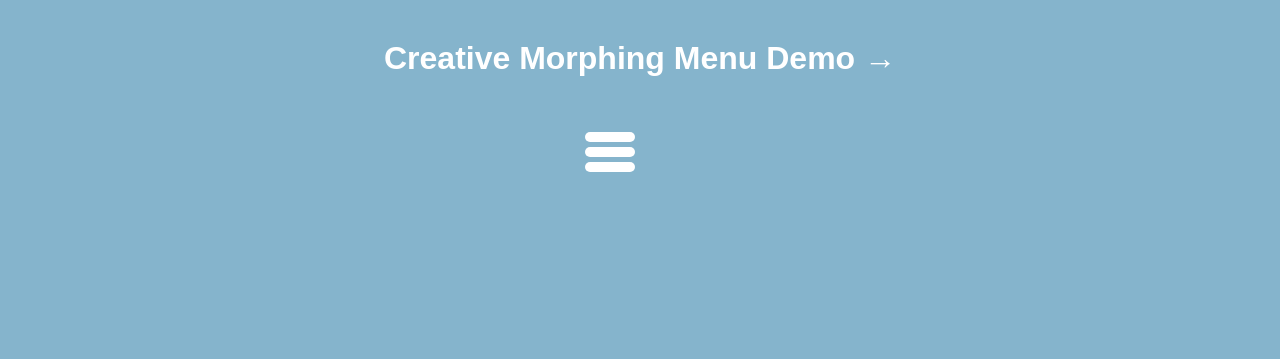
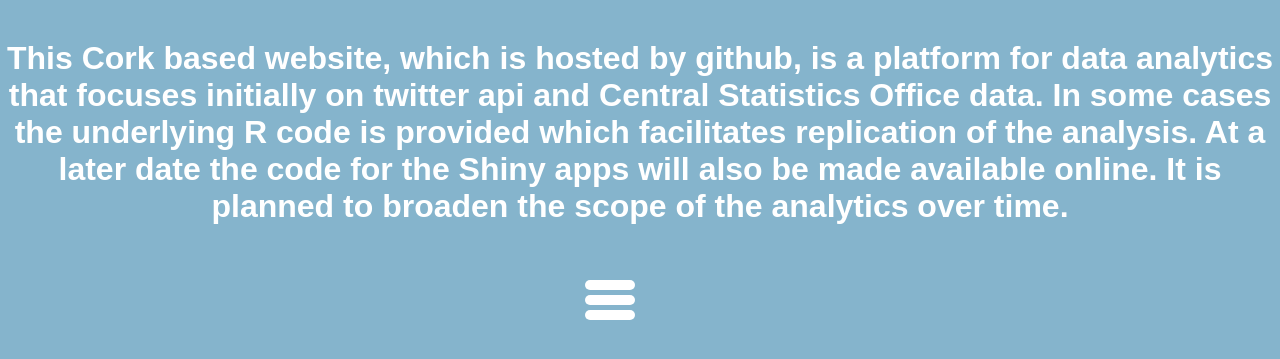
Before and after one commit to CorkDataAnalytics/CorkDataAnalytics.github.io, a Jekyll site: the page index.html, which Jekyll copies as it is, in a window 1280 px wide. Shown: the top 359 px of the page. Built offline with Jekyll 4.4.1, drawn with Linux system fonts in a browser that asks for light colours; nearby versions of some CDN libraries.

Commit message:
Update index.html

```diff
--- a/index.html
+++ b/index.html
@@ -153,7 +153,7 @@
 </head>
 
 <body>
-<h1> Creative Morphing Menu Demo → </h1>
+<h1> This Cork based website, which is hosted by github, is a platform for data analytics that focuses initially on twitter api and Central Statistics Office data. In some cases the underlying R code is provided which facilitates replication of the analysis. At a later date the code for the Shiny apps will also be made available online. It is planned to broaden the scope of the analytics over time.</h1>
 <div class="jquery-script-ads" align="center"><script type="text/javascript"><!--
 google_ad_client = "ca-pub-2783044520727903";
 /* jQuery_demo */
```
